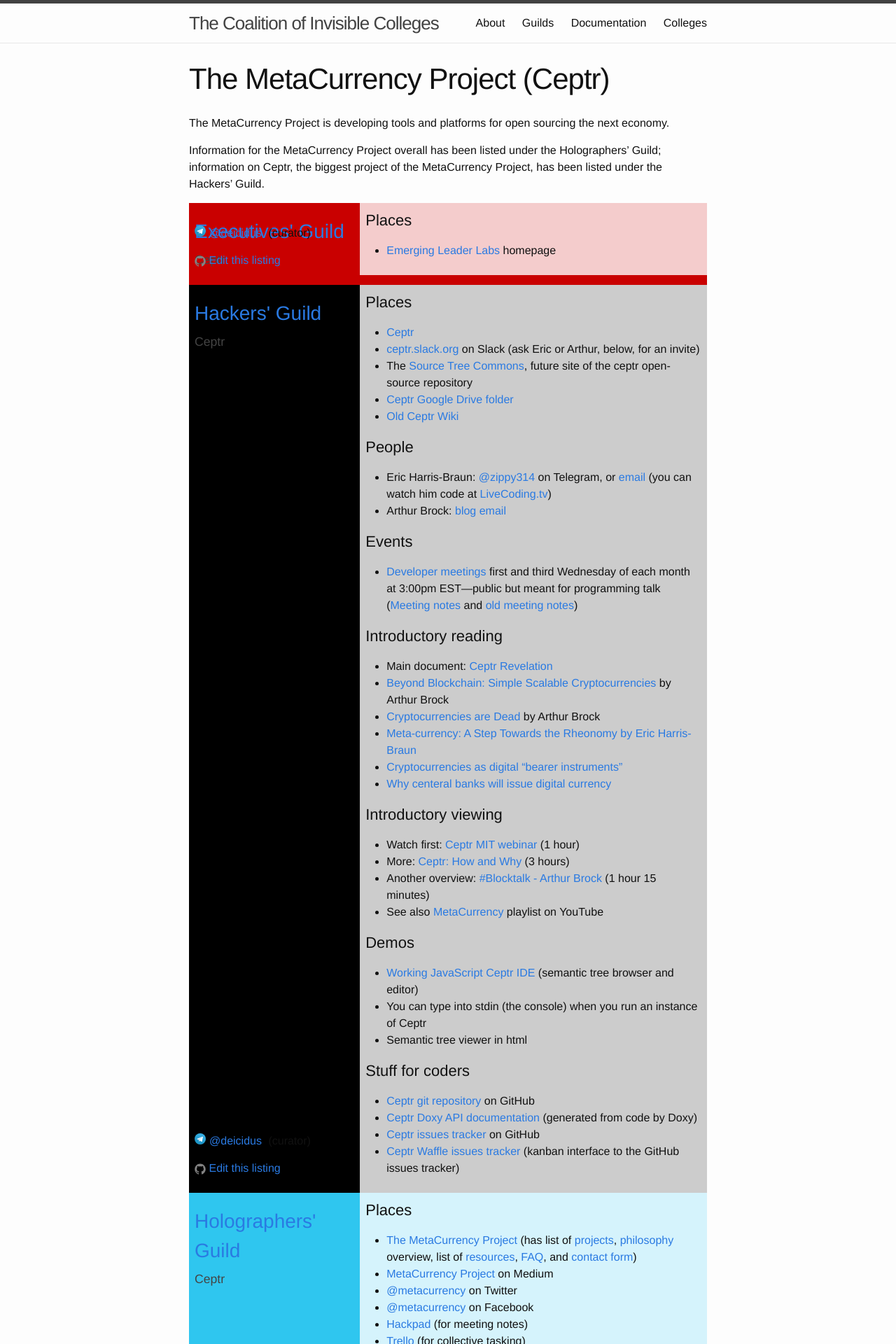
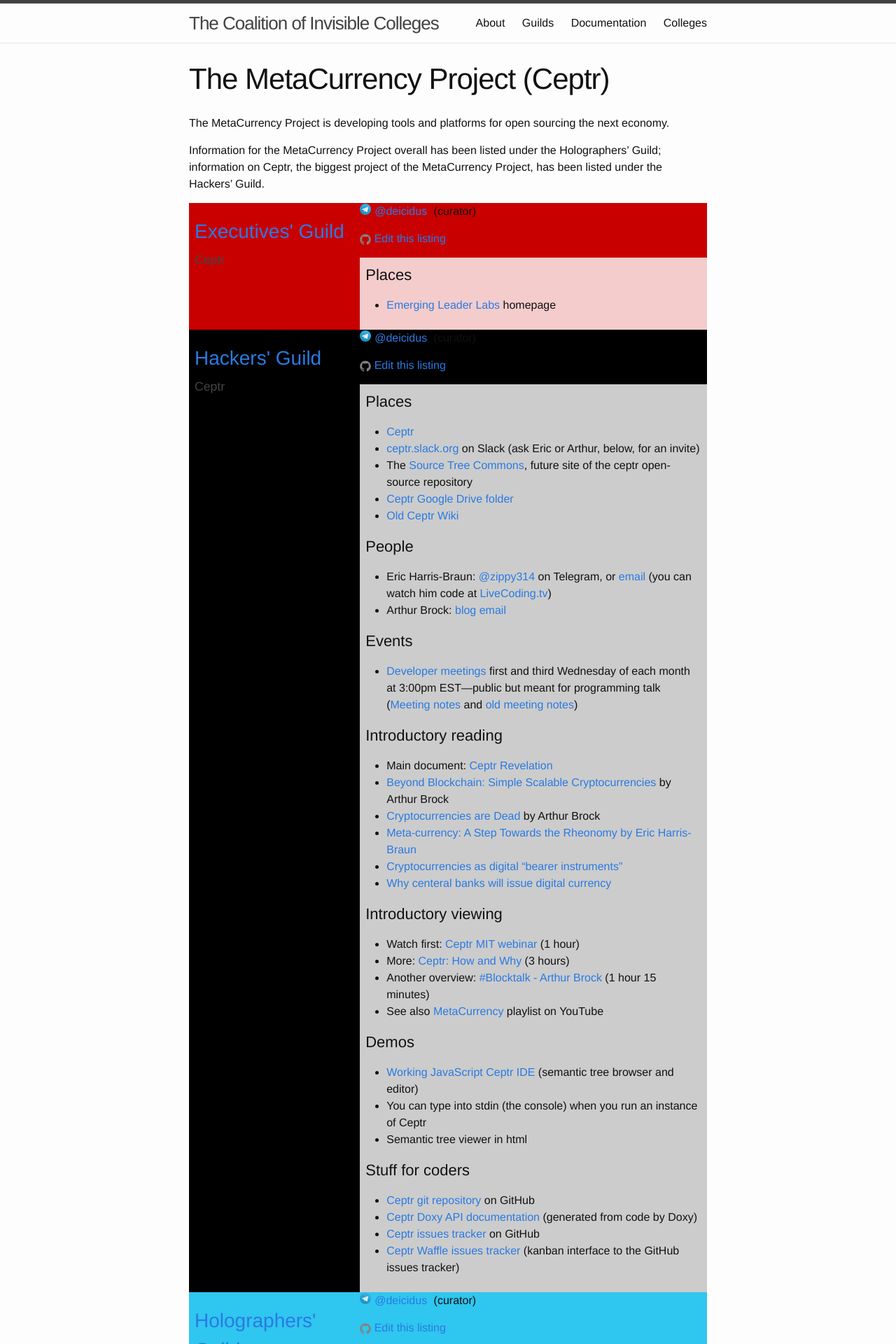
Before and after one commit to coalition-of-invisible-colleges/cic.github.io, a Jekyll site: the page built from colleges/Ceptr.md, in a window 1280 px wide. Shown: the top 1920 px of the page at 70% size. Built offline with Jekyll 4.4.1, drawn with Linux system fonts in a browser that asks for light colours.

Commit message:
Update college.html

```diff
--- a/_layouts/college.html
+++ b/_layouts/college.html
@@ -17,7 +17,7 @@ layout: default
         <p class="guildsubheading">{{ page.college }}</p>
         {% assign edit_url = 'coalition-of-invisible-colleges/cic.github.io/edit/master/' | append: listing.path %}
       </div>
-      <div style="position: absolute; bottom: 0; padding: 0.5em;">
+      <div class="curatorbox">
           {% if listing.pointperson %}<p>{% include icon-telegram-user.html username=listing.pointperson %} (curator)</p>{% endif %}
           <p>{% include icon-github.html username=edit_url title='Edit this listing' %}</p>
         </div>
```
